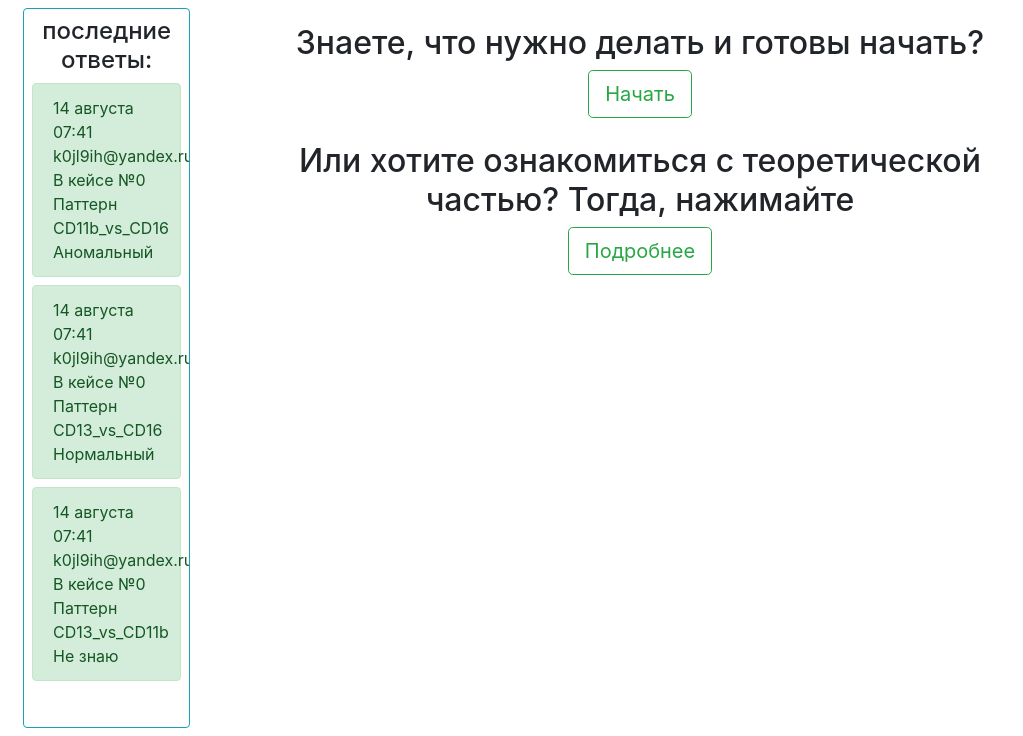
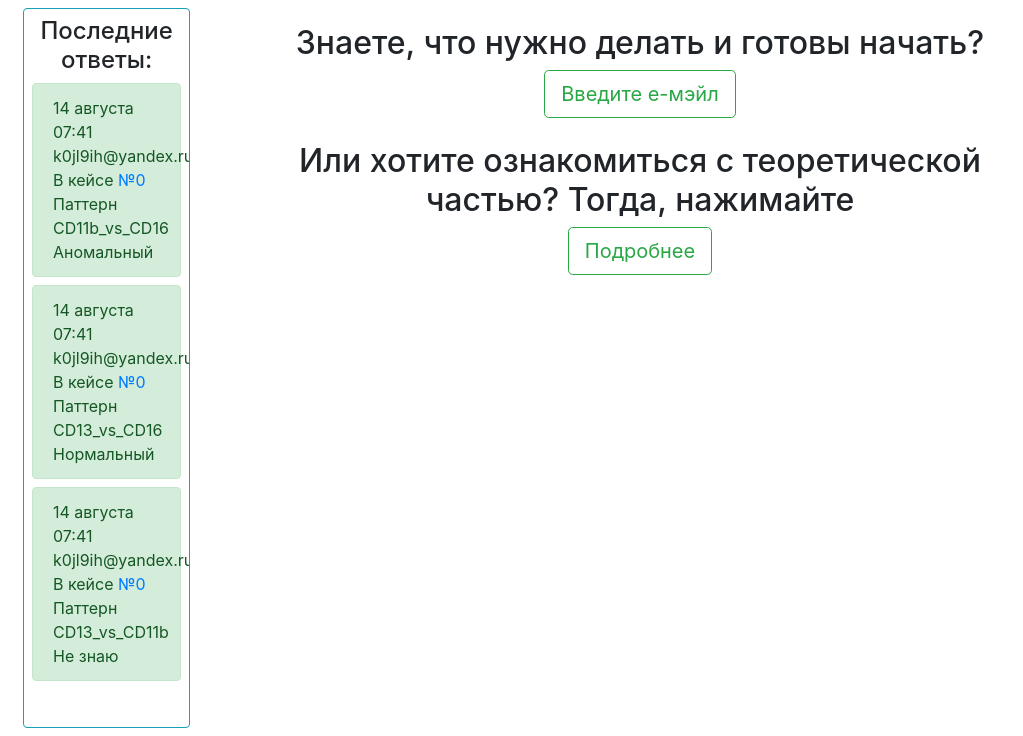
Before and after one commit to fre3zz/mds_check, a Django app: page / in a window 1280 px wide. Shown: the part 76-812 px from the top of the page, without its empty margins (0-1023 px from the left). Run offline with Django 3.2, Linux system fonts and the light colour scheme; data comes from the database, SQL or seed files in the repository; parts of the project's set-up code (start-up, migrations or seed data) failed here and were passed over; some libraries are stand-ins or nearby versions.

Commit message:
push on heroku

```diff
--- a/mdscheck/forms.py
+++ b/mdscheck/forms.py
@@ -11,9 +11,10 @@ class EmailForm(forms.Form):
         super().__init__(*args, **kwargs)
         self.helper = helper.FormHelper()
         self.helper.form_method = 'post'
-        self.helper.add_input(Submit('submit', 'Submit', css_class='btn btn-success btn-block mt-4'))
+        self.helper.add_input(Submit('submit', 'Продолжить', css_class='btn btn-success btn-block mt-4'))
     email = forms.EmailField()
     experience = forms.ChoiceField(choices=RESPONDER)
+    prev_url = forms.CharField(widget=forms.HiddenInput())
 
 
 class PatternCheck(forms.Form):
--- a/mdscheck/models.py
+++ b/mdscheck/models.py
@@ -1,4 +1,5 @@
 from django.db import models
+from django.urls import reverse
 
 from .validators import validate_file_extension
 
@@ -44,6 +45,9 @@ class MdsModel(models.Model):
     def __str__(self):
         return self.pdf_file.name
 
+    def get_absolute_url(self):
+        return reverse('mds_check:mds_case', args=[str(self.number)])
+
 
 class Images(models.Model):
 
--- a/mdscheck/templates/mdscheck/base.html
+++ b/mdscheck/templates/mdscheck/base.html
@@ -6,13 +6,11 @@
   <meta name="viewport" content="width=device-width, initial-scale=1.0, user-scalable=no">
   <link rel="stylesheet" href="https://stackpath.bootstrapcdn.com/bootstrap/4.3.1/css/bootstrap.min.css" integrity="sha384-ggOyR0iXCbMQv3Xipma34MD+dH/1fQ784/j6cY/iJTQUOhcWr7x9JvoRxT2MZw1T" crossorigin="anonymous">
     <script src="https://code.jquery.com/jquery-3.5.1.slim.min.js" integrity="sha384-DfXdz2htPH0lsSSs5nCTpuj/zy4C+OGpamoFVy38MVBnE+IbbVYUew+OrCXaRkfj" crossorigin="anonymous"></script>
-    <script src="https://cdn.jsdelivr.net/npm/popper.js@1.16.1/dist/umd/popper.min.js" integrity="sha384-9/reFTGAW83EW2RDu2S0VKaIzap3H66lZH81PoYlFhbGU+6BZp6G7niu735Sk7lN" crossorigin="anonymous"></script>
-    <script src="https://cdn.jsdelivr.net/npm/bootstrap@4.5.3/dist/js/bootstrap.min.js" integrity="sha384-w1Q4orYjBQndcko6MimVbzY0tgp4pWB4lZ7lr30WKz0vr/aWKhXdBNmNb5D92v7s" crossorigin="anonymous"></script>
+<script src="https://cdn.jsdelivr.net/npm/popper.js@1.16.1/dist/umd/popper.min.js" integrity="sha384-9/reFTGAW83EW2RDu2S0VKaIzap3H66lZH81PoYlFhbGU+6BZp6G7niu735Sk7lN" crossorigin="anonymous"></script>
+<script src="https://cdn.jsdelivr.net/npm/bootstrap@4.5.3/dist/js/bootstrap.min.js" integrity="sha384-w1Q4orYjBQndcko6MimVbzY0tgp4pWB4lZ7lr30WKz0vr/aWKhXdBNmNb5D92v7s" crossorigin="anonymous"></script>
 </head>
 <body>
-    <script src="https://code.jquery.com/jquery-3.5.1.slim.min.js" integrity="sha384-DfXdz2htPH0lsSSs5nCTpuj/zy4C+OGpamoFVy38MVBnE+IbbVYUew+OrCXaRkfj" crossorigin="anonymous"></script>
-    <script src="https://cdn.jsdelivr.net/npm/popper.js@1.16.1/dist/umd/popper.min.js" integrity="sha384-9/reFTGAW83EW2RDu2S0VKaIzap3H66lZH81PoYlFhbGU+6BZp6G7niu735Sk7lN" crossorigin="anonymous"></script>
-    <script src="https://cdn.jsdelivr.net/npm/bootstrap@4.5.3/dist/js/bootstrap.min.js" integrity="sha384-w1Q4orYjBQndcko6MimVbzY0tgp4pWB4lZ7lr30WKz0vr/aWKhXdBNmNb5D92v7s" crossorigin="anonymous"></script>
+
 <header class="container-fluid mt-1">
     <nav class="navbar navbar-expand-lg navbar-dark bg-dark">
         <a class="navbar-brand m-2 font-weight-bold" href="{% url 'mds_check:index' %}">Главная</a>
@@ -62,8 +60,6 @@
     </div>
     </div>
 </div>
-<script src="https://code.jquery.com/jquery-3.2.1.slim.min.js" integrity="sha384-KJ3o2DKtIkvYIK3UENzmM7KCkRr/rE9/Qpg6aAZGJwFDMVNA/GpGFF93hXpG5KkN" crossorigin="anonymous"></script>
-<script src="https://cdnjs.cloudflare.com/ajax/libs/popper.js/1.12.9/umd/popper.min.js" integrity="sha384-ApNbgh9B+Y1QKtv3Rn7W3mgPxhU9K/ScQsAP7hUibX39j7fakFPskvXusvfa0b4Q" crossorigin="anonymous"></script>
-<script src="https://maxcdn.bootstrapcdn.com/bootstrap/4.0.0/js/bootstrap.min.js" integrity="sha384-JZR6Spejh4U02d8jOt6vLEHfe/JQGiRRSQQxSfFWpi1MquVdAyjUar5+76PVCmYl" crossorigin="anonymous"></script>
+
 </body>
 </html>
--- a/mdscheck/templates/mdscheck/index.html
+++ b/mdscheck/templates/mdscheck/index.html
@@ -2,7 +2,11 @@
 {% block content %}
     <div class="mt-4" align="center">
             <h2 align="center">Знаете, что нужно делать и готовы начать?</h2>
+            {% if request.session.email %}
             <a class="btn btn-outline-success btn-lg" href="{% url 'mds_check:random_mds_case'%}" role="button" >Начать</a>
+            {% else %}
+            <a class="btn btn-outline-success btn-lg" href="{% url 'mds_check:email_form'%}" role="button" >Введите е-мэйл</a>
+            {% endif %}
             <h2 class = 'mt-4'>Или хотите ознакомиться с теоретической частью? Тогда, нажимайте</h2>
             <a class="btn btn-outline-success btn-lg" href="{% url 'mds_check:about' %}">Подробнее</a>
     </div>
@@ -10,11 +14,11 @@
 {% block comments %}
     <div class="overflow-auto m-2 border border-info rounded", style="height: 90vh">
         {% if decisions %}
-            <h4 class="mt-2" align="center">последние ответы:</h4>
+            <h4 class="mt-2" align="center">Последние ответы:</h4>
         {% for decision in decisions %}
             <div class="alert alert-success m-2" role="alert">
                 <p class="m-0">{{ decision.posted_date|date:"d E H:i" }} {{ decision.responder_email }}:</p>
-                <p class="m-0">В кейсе №{{ decision.image.case.number }}</p>
+                <p class="m-0">В кейсе <a href="{{ decision.image.case.get_absolute_url }}">№{{ decision.image.case.number }}</a></p>
                 <p class="m-0">Паттерн {{ decision.image.get_name_display }} {{ decision.get_decision_display }}</p>
             </div>
         {% endfor %}
--- a/mdscheck/templates/mdscheck/single_case.html
+++ b/mdscheck/templates/mdscheck/single_case.html
@@ -12,15 +12,15 @@
                 {% for decision in image.decisions.all %}
                     {% if decision.is_expert %}
                         <div class="order-0" align="center">
-                        <p class="m-1">Expert : {{ decision.get_decision_display }}</p>
+                        <p class="m-1">Эксперт: {{ decision.get_decision_display }}</p>
                         </div>
                         {% else %}
                         <div align="center">
                             <p class="m-1">
                                 {% if decision.responder_email == request.session.email %}
-                                    You:
+                                    Ваш ответ:
                                 {% else %}
-                                Not expert:
+                                Другой участник:
                                 {% endif %}
                                     {{ decision.get_decision_display }}
                             </p>
--- a/mdscheck/views.py
+++ b/mdscheck/views.py
@@ -1,7 +1,7 @@
 import os
 import random
 
-from django.http import HttpResponse
+from django.http import HttpResponse, HttpResponseRedirect
 from django.shortcuts import render, redirect, get_object_or_404
 # Create your views here.
 from django.urls import reverse, reverse_lazy
@@ -26,13 +26,14 @@ class EmailEnterView(View):
         try:  # Проверка на наличие значений почты и опыта в словаре request.session
             email = request.session['email']
             experience = request.session['experience']
-            form = EmailForm(initial={'email': email, 'experience': experience})
+            form = EmailForm(initial={'email': email, 'experience': experience, 'prev_url': request.META.get('HTTP_REFERER')})
         except KeyError:  # Если значения удалили или их нет, то выдает пустую форму
-            form = EmailForm(initial={"experience": 'nov'})
+            form = EmailForm(initial={"experience": 'nov', 'prev_url': request.META.get('HTTP_REFERER')})
+
+
         context = {
             'form': form
         }
-        print(request.META.get('HTTP_REFERER'))
         return render(request, template_name='mdscheck/emailform.html', context=context)
 
     def post(self, request):
@@ -41,7 +42,8 @@ class EmailEnterView(View):
             data = posted_form.cleaned_data
             request.session['email'] = data['email']
             request.session['experience'] = data['experience']
-        return redirect(reverse('mds_check:index'))
+
+        return HttpResponseRedirect(data['prev_url'])
 
 
 def logoutview(request):
```
Also changed, not shown: mdscheck/migrations/0008_auto_20210829_0108.py (added).
